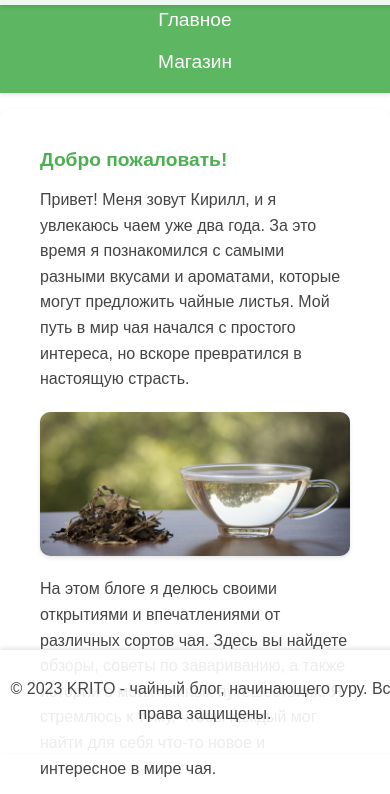
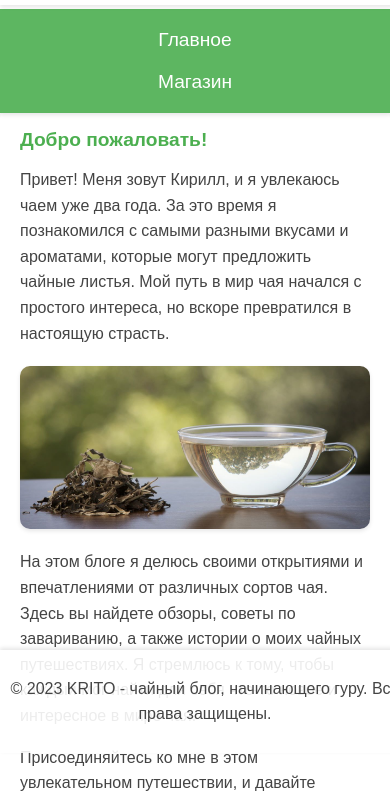
Before and after one commit to KirilliXXX/newSite2, a plain HTML site: page index.html in a window 390 px wide. Shown: the part 91-885 px from the top of the page. Drawn offline with Linux system fonts and the light colour scheme.

Commit message:
Add files via upload

```diff
--- a/static/styles/style.css
+++ b/static/styles/style.css
@@ -109,8 +109,12 @@ footer {
     }
 
     main {
-        padding: 30px;
+        padding: 20px;
         margin: 180px auto 20px auto; /* Adjust margin for mobile */
+    }
+
+    .navbar {
+        top: 100px; /* Adjust to avoid overlapping with header */
     }
 
     .navbar ul {
@@ -140,8 +144,12 @@ footer {
     }
 
     main {
-        padding: 40px;
-        margin: 200px auto 20px auto; /* Larger margin for smaller screens */
+        padding: 20px;
+        margin: 200px auto 20px auto; /* Adjust margin for smaller screens */
+    }
+
+    .navbar {
+        top: 100px; /* Adjust to avoid overlapping with header */
     }
 
     .navbar ul {
```
